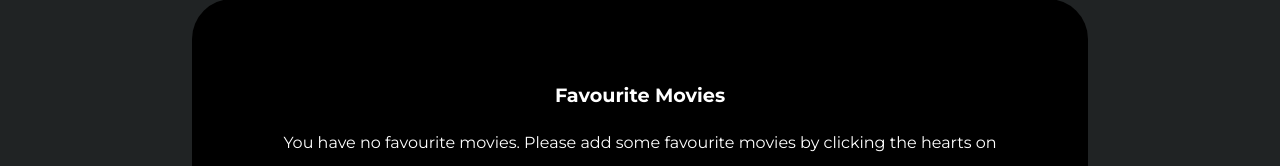
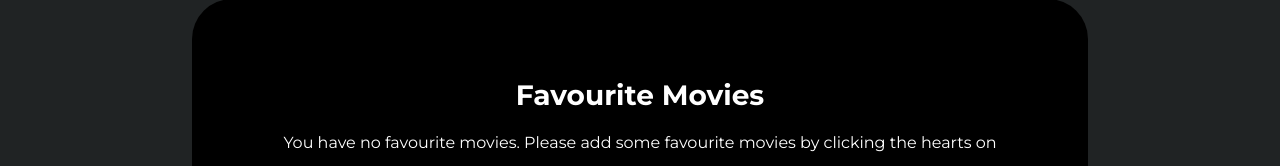
Before and after one commit to alexgjsheh/movie-database-app, a React (Create React App) app: page /favourites in a window 1280 px wide. Shown: the part 181-347 px from the top of the page. Built offline with nearby package versions, Linux system fonts and the light colour scheme.

Commit message:
Corrected class names

```diff
--- a/src/components/App.css
+++ b/src/components/App.css
@@ -989,9 +989,9 @@ header {
     }
 }
 
-/* favorite page styling */
+/* favourite page styling */
 
-.favorite-movies-heading {
+.favourite-movies-heading {
     margin-top: 0;
     color: white;
     font-size: 1.5rem;
@@ -1002,7 +1002,7 @@ header {
 }
 
 @media (min-width: 980px) {
-    .favorite-movies-heading {
+    .favourite-movies-heading {
         font-size: 1.75rem;
     }
 }
```
